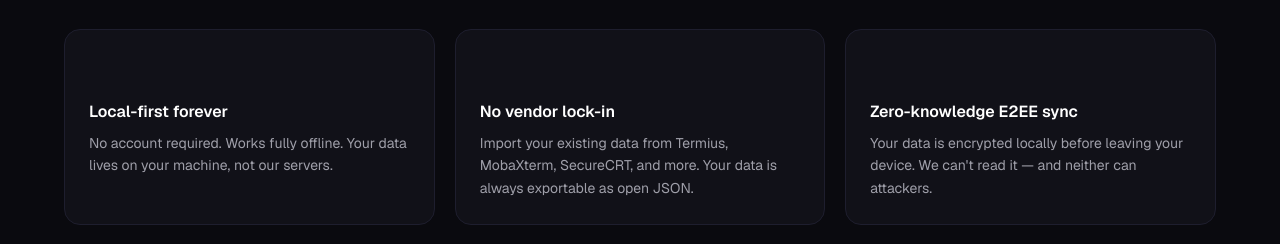
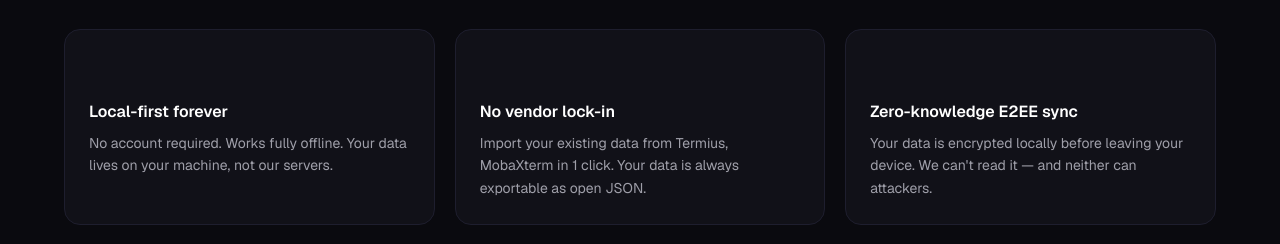
Before and after one commit to VoltiusApp/web, a Next.js app in the folder landing/: page / in a window 1280 px wide. Shown: the part 1580-1824 px from the top of the page. Built offline with nearby package versions, Linux system fonts and the light colour scheme; no server answers; some icons are missing.

Commit message:
secureCRT for later

```diff
--- a/landing/app/components/Features.tsx
+++ b/landing/app/components/Features.tsx
@@ -13,7 +13,7 @@ const features = [
   {
     icon: "lucide:arrow-up-down",
     title: "No vendor lock-in",
-    desc: "Import your existing data from Termius, MobaXterm, SecureCRT, and more. Your data is always exportable as open JSON.",
+    desc: "Import your existing data from Termius, MobaXterm in 1 click. Your data is always exportable as open JSON.",
   },
   {
     icon: "lucide:lock-keyhole",
```
